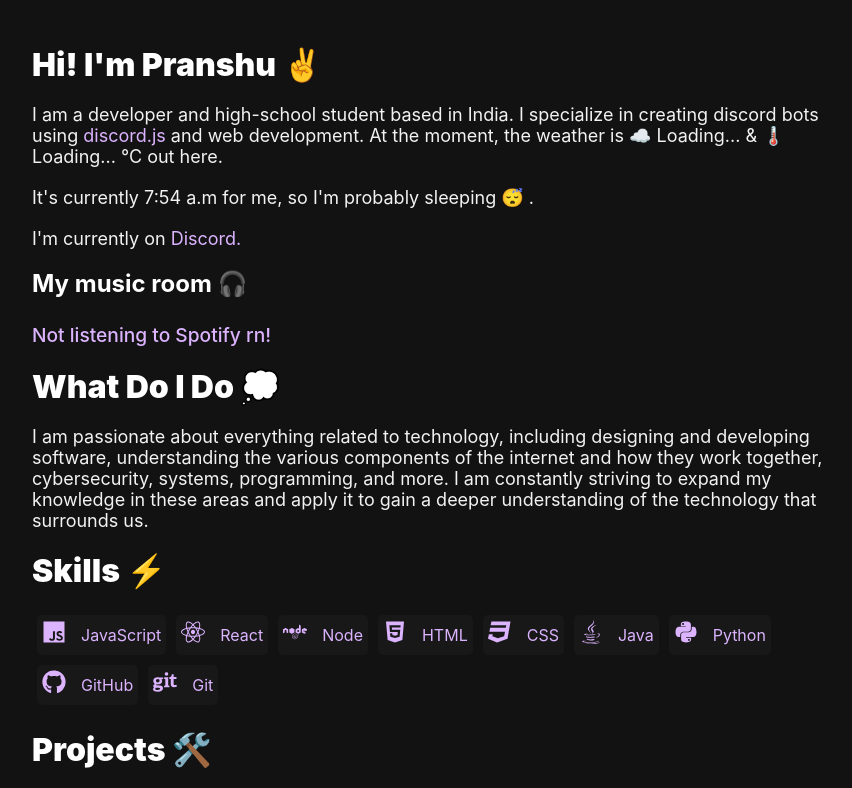
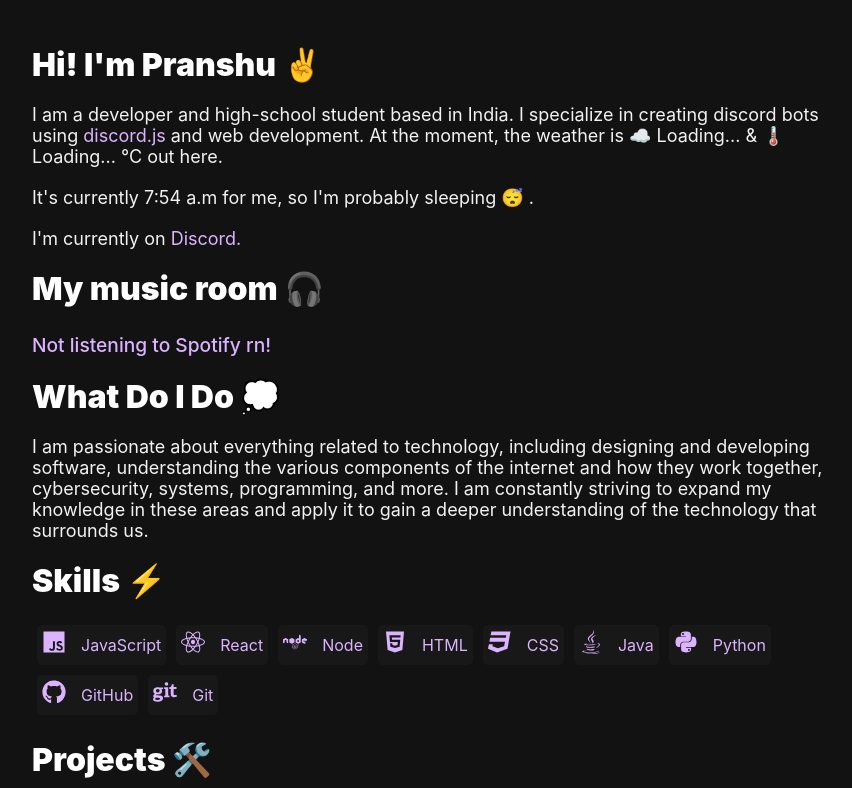
Before and after one commit to pranshu05/pranshu05.vercel.app, a React (Create React App) app: page / in a window 1280 px wide. Shown: the top 788 px of the page, without its empty margins (192-1044 px from the left). Built offline with nearby package versions, Linux system fonts and the light colour scheme; no server answers.

Commit message:
I tried to keep this pain inside but i will never be alright, Im lost

```diff
--- a/src/App.css
+++ b/src/App.css
@@ -75,6 +75,7 @@ a:active {
   text-align: right;
   font-size: larger;
   font-weight: 500;
+  position: relative;
 }
 .song-info{
   display: flex;
@@ -85,14 +86,12 @@ a:active {
   padding-left: 10px;
 }
 .song-title{
-  height: 75%;
   font-size: x-large;
   font-weight: 700;
 }
 .song-artist{
-  height: 25%;
   font-size: larger;
-  font-weight: 500;
+  font-weight: 300;
 }
 .song-img{
   width: 15%;
@@ -102,6 +101,7 @@ a:active {
   width: 100%;
   border-radius: 5px;
 }
+
 @media (max-width: 600px){
   .song-img{
     width: 25%;
--- a/src/components/Spotify.js
+++ b/src/components/Spotify.js
@@ -18,7 +18,7 @@ export function SpotifyPlayer(props) {
 
     return result.isPlaying ? (
         <div className="nowplaying">
-            <h2>My music room 🎧</h2>
+            <h1>My music room 🎧</h1>
             <div className="spotify-cont">
                 <div className="spotify-track">
                     <a href={result.songUrl} target="_blank" rel="noreferrer">
@@ -38,7 +38,7 @@ export function SpotifyPlayer(props) {
         </div>
     ) : (
         <div className="nowplaying">
-            <h2>My music room 🎧</h2>
+            <h1>My music room 🎧</h1>
             <div className="spotify-cont">
                 <div className="spotify-track">
                     <a href="https://open.spotify.com/user/awgtjjqdxae0pw5as3bcadxcd">
```
